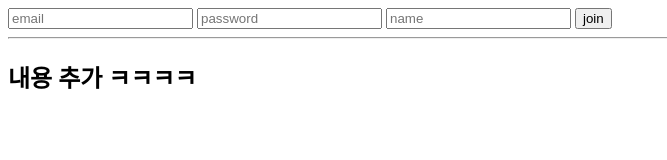
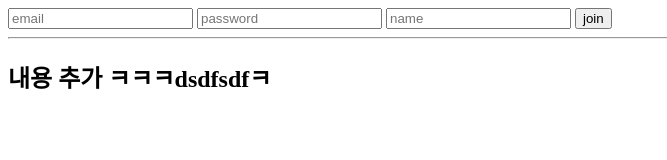
Before and after one commit to nam2626/git_team_test, a plain HTML site: page index.html in a window 1280 px wide. Shown: the whole page, without its empty margins (0-667 px from the left). Drawn offline with Linux system fonts and the light colour scheme.

Commit message:
커밋함

```diff
--- a/index.html
+++ b/index.html
@@ -11,6 +11,6 @@
         <input type="submit" value="join">
     </form>
 	<hr>
-	<h2>내용 추가 ㅋㅋㅋㅋ</h2>
+	<h2>내용 추가 ㅋㅋㅋdsdfsdfㅋ</h2>
 </body>
 </html>
```
